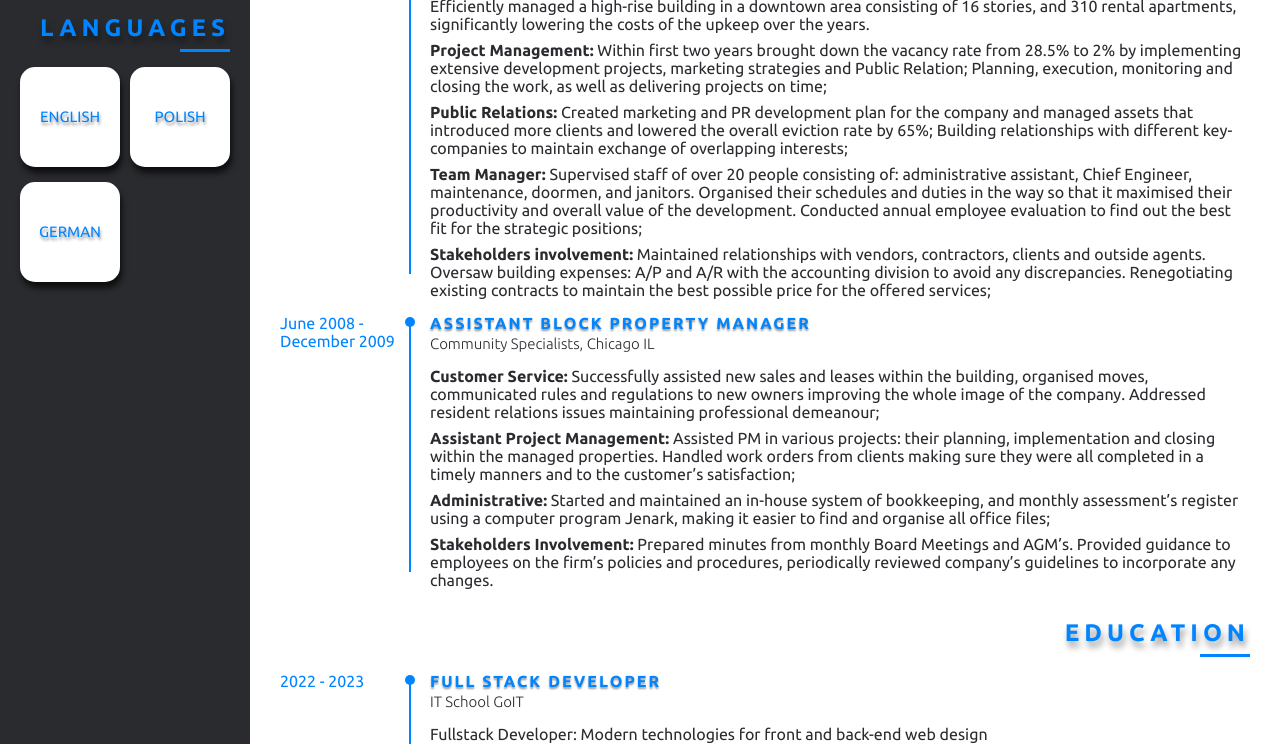
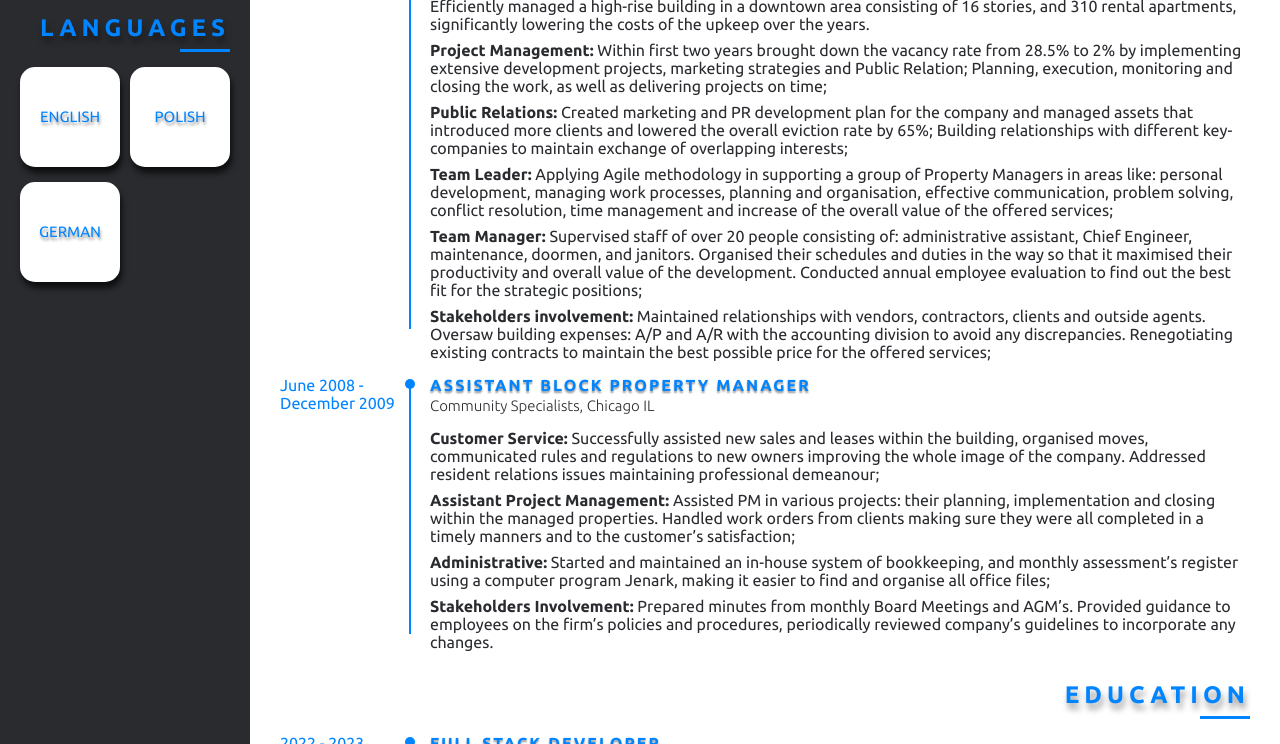
Before and after one commit to MaggieWesolowska/MW-career-CV, a plain HTML site: page index.html in a window 1280 px wide. Shown: the part 2528-3272 px from the top of the page. Drawn offline with Linux system fonts and the light colour scheme.

Commit message:
edited job description

```diff
--- a/index.html
+++ b/index.html
@@ -418,6 +418,9 @@
                             <b>Public Relations:</b> Created marketing and PR development plan for the company and managed assets that introduced more clients and lowered the overall eviction rate by 65%; Building relationships with different key-companies to maintain exchange of overlapping interests;
                           </p>
                           <p class="li_margin2">
+                            <b>Team Leader:</b> Applying Agile methodology in supporting a group of Property Managers in areas like: personal development, managing work processes, planning and organisation, effective communication, problem solving, conflict resolution, time management and increase of the overall value of the offered services;
+                          </p>
+                          <p class="li_margin2">
                             <b>Team Manager:</b> Supervised staff of over 20 people consisting of: administrative assistant, Chief Engineer, maintenance, doormen, and janitors. Organised their schedules and duties in the way so that it maximised their productivity and overall value of the development. Conducted annual employee evaluation to find out the best fit for the strategic positions;
                           </p>
                           <p class="li_margin2">
```
